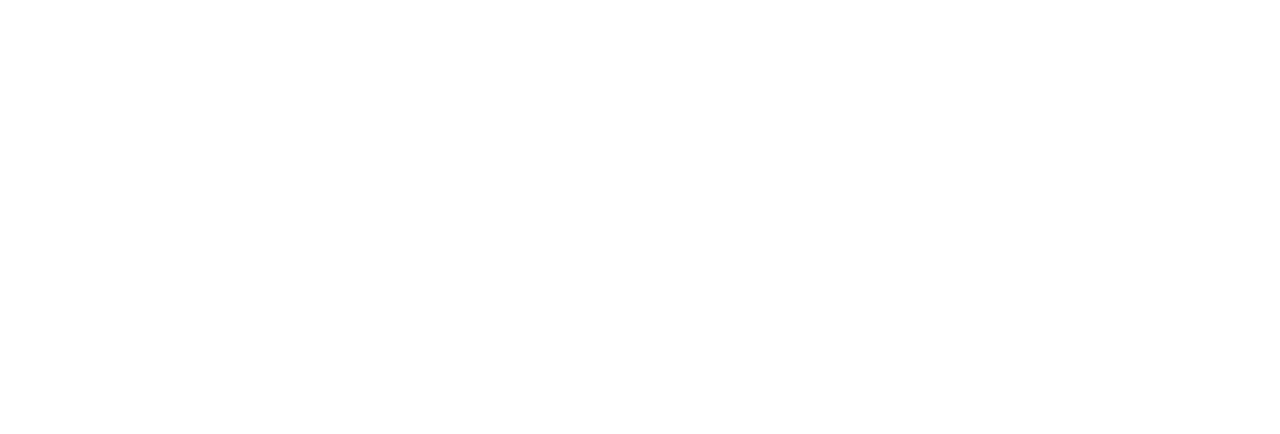
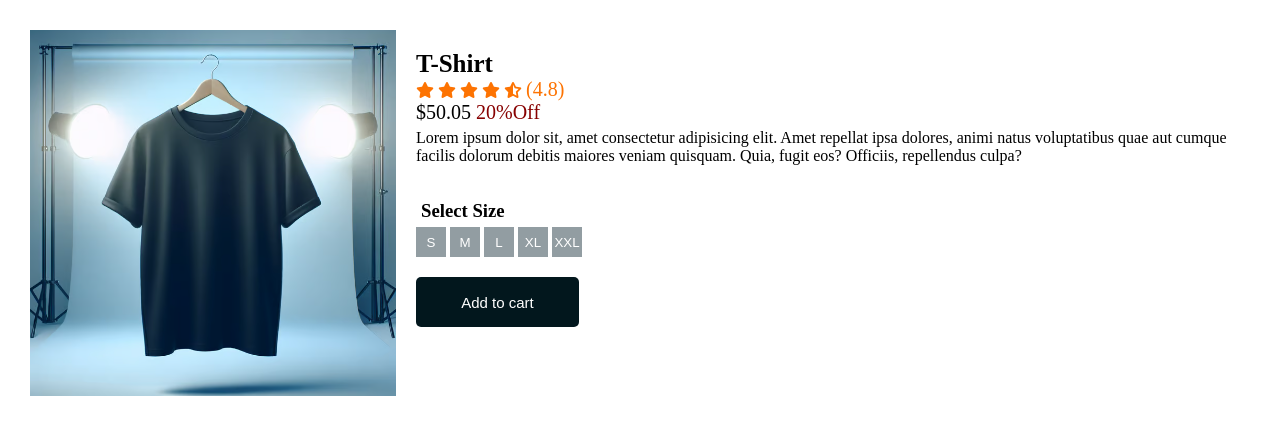
Before and after one commit to umayere/E-commerce, a plain HTML site: page box.html in a window 1280 px wide. Drawn offline with Linux system fonts and the light colour scheme.

Commit message:
practice1 commit

```diff
--- a/box.html
+++ b/box.html
@@ -0,0 +1,41 @@
+<!DOCTYPE html>
+<html lang="en">
+<head>
+    <meta charset="UTF-8">
+    <meta name="viewport" content="width=device-width, initial-scale=1.0">
+    <link rel="icon" type="image/png" href="Image/ChatGPT_Image_Apr_21__2025__09_38_42_PM-removebg-preview.png">
+    <title>Tokroma.bd</title>
+    <link rel="stylesheet" href="style.css">
+    <link rel="stylesheet" href="https://cdnjs.cloudflare.com/ajax/libs/font-awesome/6.7.2/css/all.min.css" integrity="sha512-Evv84Mr4kqVGRNSgIGL/F/aIDqQb7xQ2vcrdIwxfjThSH8CSR7PBEakCr51Ck+w+/U6swU2Im1vVX0SVk9ABhg==" crossorigin="anonymous" referrerpolicy="no-referrer" />
+</head>
+<body>
+    <div class="Neck">
+        <div class="box-1">
+            <img src="Image/black.avif" alt="">
+            <div class="content-1">
+                <h2>T-Shirt</h2>
+                <div class="stars">
+                    <i class="fa-solid fa-star"></i>
+                    <i class="fa-solid fa-star"></i>
+                    <i class="fa-solid fa-star"></i>
+                    <i class="fa-solid fa-star"></i>
+                    <i class="fa-solid fa-star-half-stroke"></i>
+                    <span>(4.8)</span>
+                </div>
+                <span>$50.05 <span style="color: rgb(135, 1, 1);">20%Off</span></span>
+                <p>Lorem ipsum dolor sit, amet consectetur adipisicing elit. Amet repellat ipsa dolores, animi natus voluptatibus quae aut cumque facilis dolorum debitis maiores veniam quisquam. Quia, fugit eos? Officiis, repellendus culpa?</p>
+             <h3>Select Size</h3>
+             <div class="button-2">
+                <button>S</button>
+             <button>M</button>
+             <button>L</button>
+             <button>XL</button>
+             <button>XXL</button>
+             </div>
+            <div class="btn-2"><button>Add to cart</button></div>
+            </div>
+
+        </div>
+    </div>
+</body>
+</html>
--- a/style.css
+++ b/style.css
@@ -1460,7 +1460,7 @@ header{
 
 
 /* Box HTML */
-/*
+
 .box-1{
     display: flex;
     padding: 30px;
@@ -1470,12 +1470,51 @@ header{
     height: 50%;
 }
 .content-1{
-    padding: 30px;
+    margin: 20px;
 }
 .content-1 h2{
     font-size: 25px;
 
 }
+.box-1 span{
+    font-size: 20px;
+    margin-top: 10px;
+}
+.box-1 p{
+    margin-top: 5px;
+}
+.box-1 h3{
+    padding: 5px;
+    margin-top: 30px;
+}
 .content-1 .stars{
  color: #fd7302;
-} */
+}
+.box-1 button{
+    width: 30px;
+    height: 30px;
+    background: #929da2;
+    border: none;
+}
+.button-2 button{
+    color: #fff;
+}
+.button-2 button:hover{
+    background-color: #04548e;
+}
+
+.btn-2{
+    margin-top: 20px;
+}
+
+.btn-2 button{
+    width: 20%;
+    height: 50px;
+    border-radius: 5px;
+    color: #fff;
+    font-size: 15px;
+    background: #02171d;
+}
+.btn-2 button:hover{
+    background: #4c5051;
+}
```
Also changed, not shown: index.html (+20 -20 lines).
